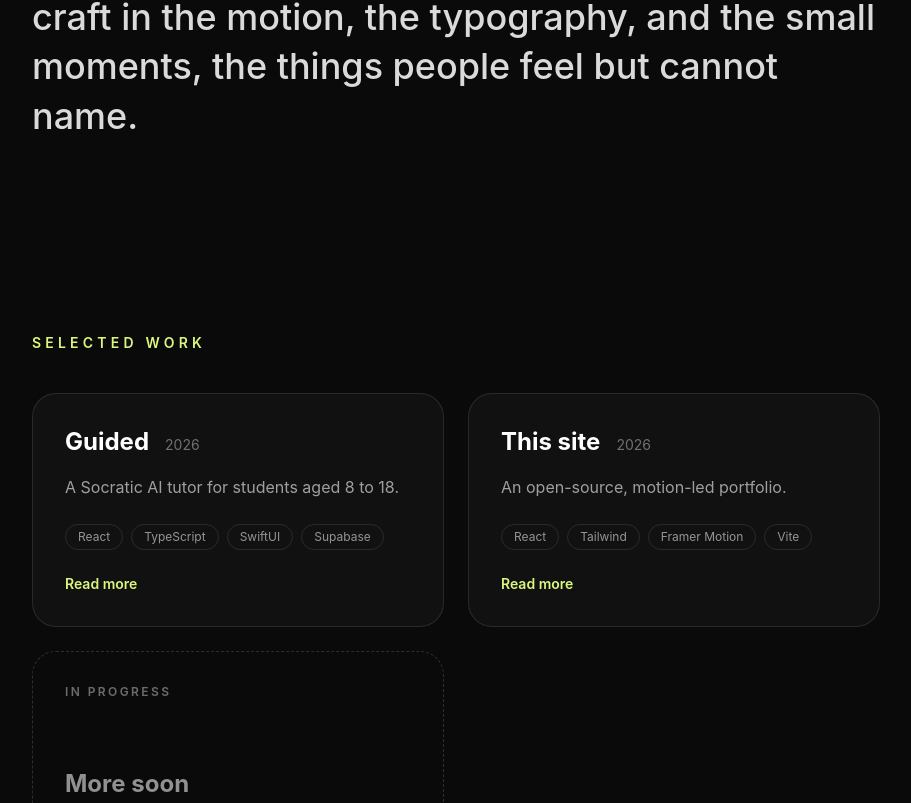
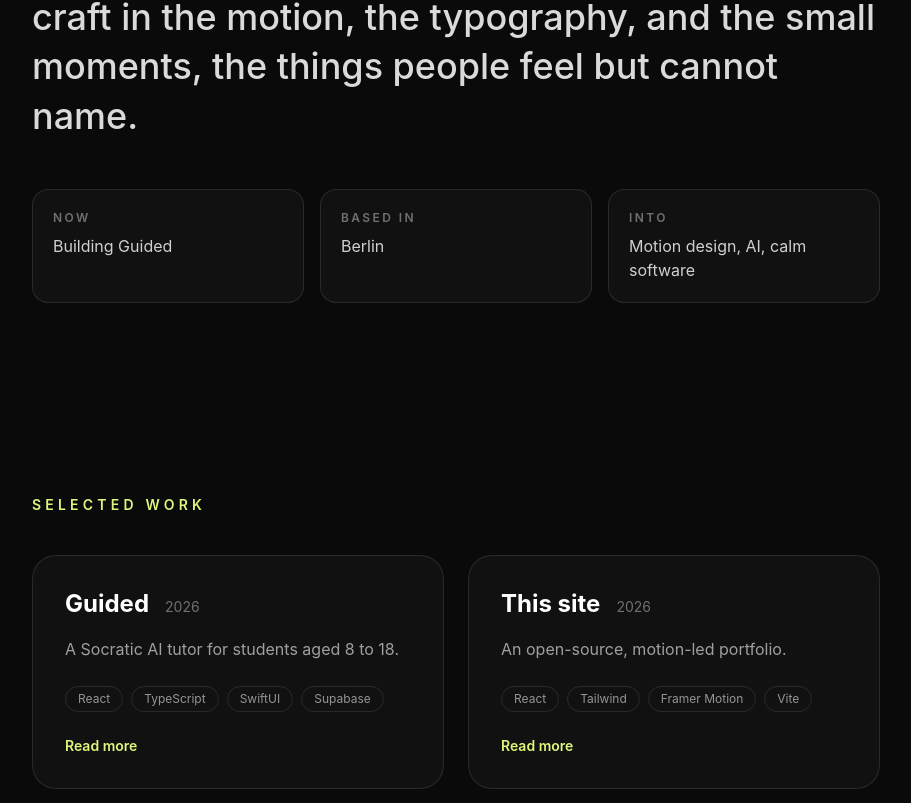
Before and after one commit to ArseniyCherednichenko/portfolio, a React (Vite) app: page / in a window 1280 px wide. Shown: the part 997-1800 px from the top of the page, without its empty margins (184-1095 px from the left). Built offline with nearby package versions, Linux system fonts and the light colour scheme; the HTML template or start-up script is replaced by a standard one.

Commit message:
App: wire CommandPalette, BackToTop, Grain + add Now facts block

```diff
--- a/src/App.tsx
+++ b/src/App.tsx
@@ -13,6 +13,9 @@ import { HeroOrbit } from './components/HeroOrbit'
 import { ScrollCue } from './components/ScrollCue'
 import { ScrollProgress } from './components/ScrollProgress'
 import { TiltCard } from './components/TiltCard'
+import { CommandPalette } from './components/CommandPalette'
+import { BackToTop } from './components/BackToTop'
+import { Grain } from './components/Grain'
 
 const EASE = [0.16, 1, 0.3, 1] as const
 
@@ -25,7 +28,10 @@ export default function App() {
   return (
     <div id="top" className="relative min-h-screen bg-[#0A0A0A] text-white">
       <Aurora />
+      <Grain />
       <ScrollProgress />
+      <CommandPalette />
+      <BackToTop />
       <Nav />
 
       {/* HERO */}
@@ -95,6 +101,16 @@ export default function App() {
             I care about products that feel effortless. Real craft in the motion, the typography, and the small
             moments, the things people feel but cannot name.
           </p>
+        </Reveal>
+        <Reveal delay={0.1}>
+          <div className="mt-12 grid gap-4 sm:grid-cols-3">
+            {NOW.map(([label, value]) => (
+              <div key={label} className="rounded-2xl border border-white/10 bg-white/[0.03] p-5">
+                <div className="text-xs font-semibold uppercase tracking-[0.2em] text-white/40">{label}</div>
+                <div className="mt-2 text-white/80">{value}</div>
+              </div>
+            ))}
+          </div>
         </Reveal>
       </section>
 
@@ -324,3 +340,9 @@ const PROJECTS: Project[] = [
 ]
 
 const SKILLS = ['React', 'TypeScript', 'SwiftUI', 'Tailwind', 'Framer Motion', 'Supabase', 'Vite', 'Node', 'Figma', 'GSAP']
+
+const NOW: ReadonlyArray<readonly [string, string]> = [
+  ['Now', 'Building Guided'],
+  ['Based in', 'Berlin'],
+  ['Into', 'Motion design, AI, calm software'],
+]
```
